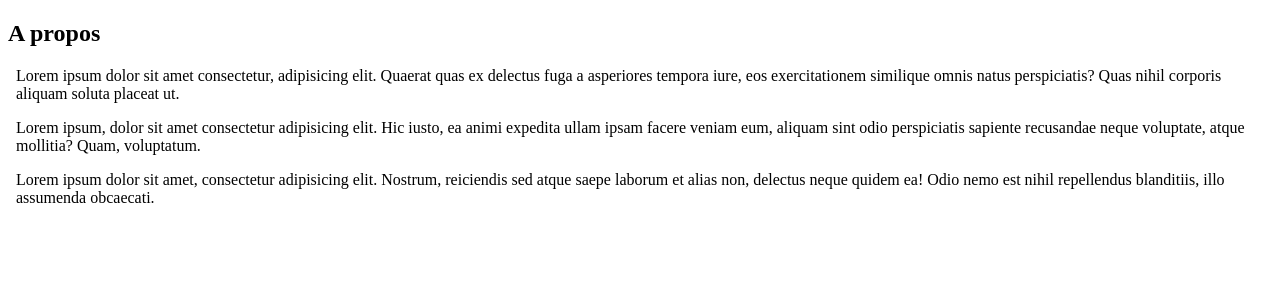
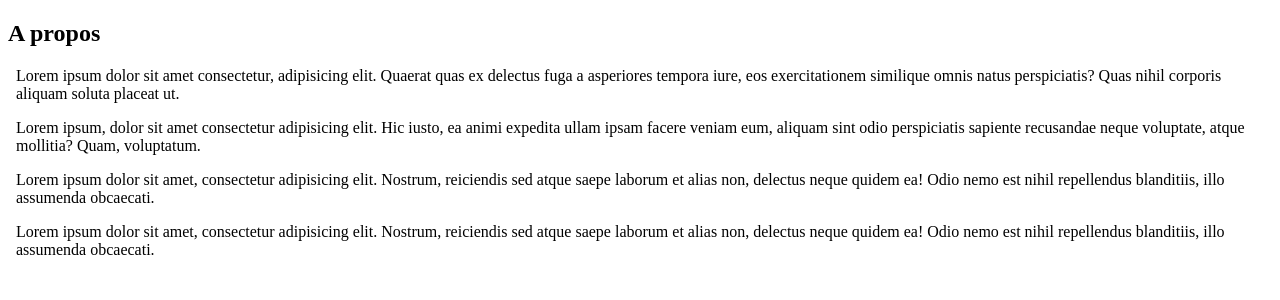
Before and after one commit to WildCodeSchool-2023-09/afac974, a React (Vite) app in the folder frontend/: page /apropos in a window 1280 px wide. Shown: the top 300 px of the page. Built offline with nearby package versions, Linux system fonts and the light colour scheme.

Commit message:
Added new paragraph

```diff
--- a/frontend/src/pages/A_propos/Apropos.jsx
+++ b/frontend/src/pages/A_propos/Apropos.jsx
@@ -23,6 +23,12 @@ function Apropos() {
           ea! Odio nemo est nihil repellendus blanditiis, illo assumenda
           obcaecati.
         </p>
+        <p>
+          Lorem ipsum dolor sit amet, consectetur adipisicing elit. Nostrum,
+          reiciendis sed atque saepe laborum et alias non, delectus neque quidem
+          ea! Odio nemo est nihil repellendus blanditiis, illo assumenda
+          obcaecati.
+        </p>
       </body>
     </div>
   );
```
